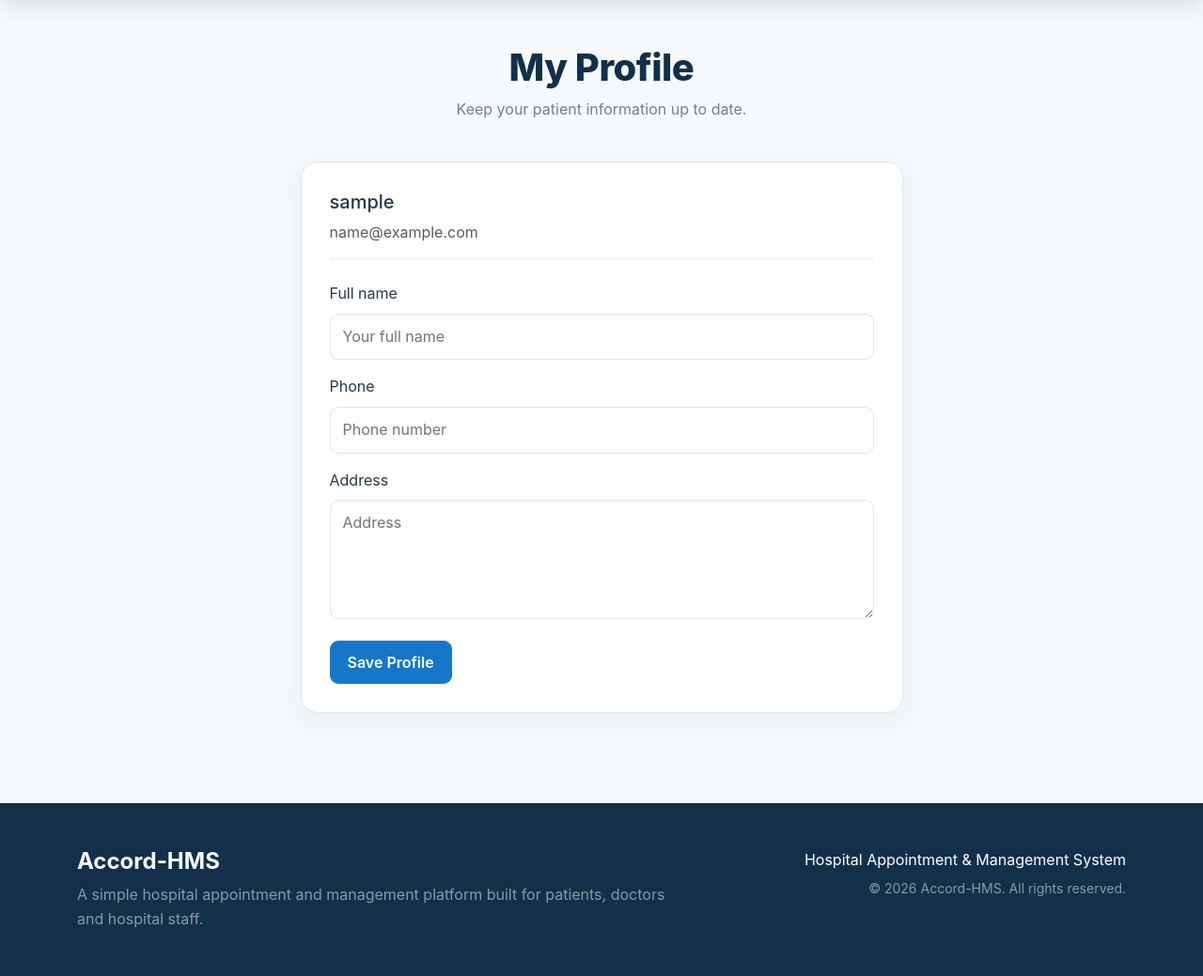
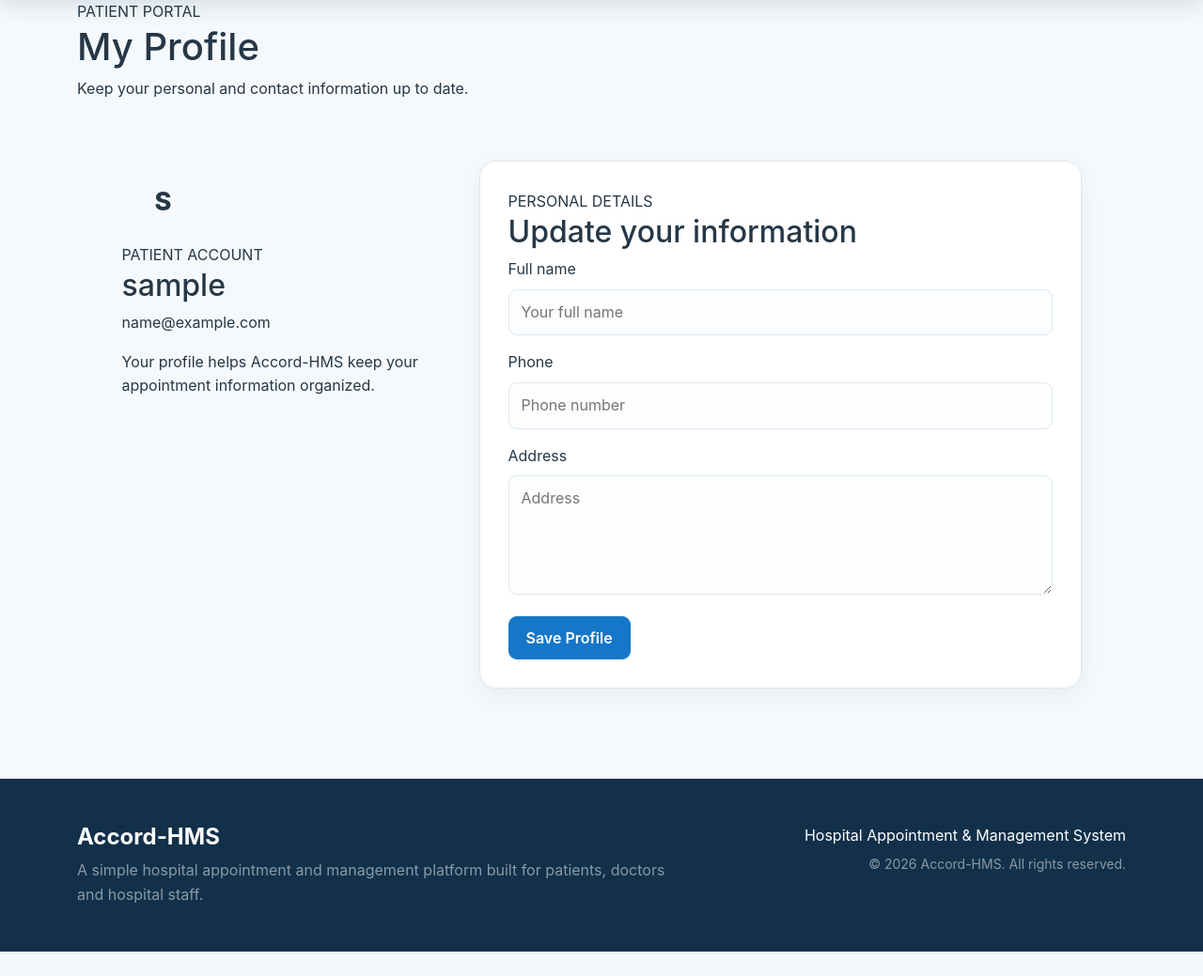
Before and after one commit to adityatiwari-git/Accord-HMS, a Django app: page /profile/ in a window 1280 px wide. Shown: the part 70-1109 px from the top of the page at 94% size. After the commit the page ends 1083 px from the top, so only its background shows below. Run offline with Django 5.2, Linux system fonts and the light colour scheme; the visitor is signed in with stand-in values (Sample User, id 1); data comes from the database, SQL or seed files in the repository.

Commit message:
Polish patient profile UI

```diff
--- a/templates/profile.html
+++ b/templates/profile.html
@@ -3,30 +3,36 @@
 {% block title %}My Profile | Accord-HMS{% endblock %}
 
 {% block content %}
+<section class="page-hero compact-hero">
+    <div class="container">
+        <span class="eyebrow">PATIENT PORTAL</span>
+        <h1>My Profile</h1>
+        <p>Keep your personal and contact information up to date.</p>
+    </div>
+</section>
+
 <section class="py-5">
     <div class="container">
-        <div class="section-title text-center">
-            <h1>My Profile</h1>
-            <p>Keep your patient information up to date.</p>
-        </div>
-
-        <div class="row justify-content-center">
-            <div class="col-md-7">
-                <div class="form-card">
-                    <div class="profile-summary mb-4">
-                        <h5>{{ user.username }}</h5>
-                        <p class="text-muted mb-0">{{ user.email }}</p>
-                    </div>
-
+        <div class="row g-4 justify-content-center">
+            <div class="col-lg-4">
+                <div class="profile-panel">
+                    <div class="profile-avatar large">{{ user.username|first|upper }}</div>
+                    <span class="eyebrow">PATIENT ACCOUNT</span>
+                    <h2>{{ user.username }}</h2>
+                    <p>{{ user.email }}</p>
+                    <div class="profile-note">Your profile helps Accord-HMS keep your appointment information organized.</div>
+                </div>
+            </div>
+            <div class="col-lg-7">
+                <div class="form-card polished-form-card">
+                    <div class="form-card-heading"><span class="eyebrow">PERSONAL DETAILS</span><h2>Update your information</h2></div>
                     <form method="post">
                         {% csrf_token %}
                         {% for field in form %}
                         <div class="mb-3">
                             <label class="form-label">{{ field.label }}</label>
                             {{ field }}
-                            {% if field.errors %}
-                            <div class="text-danger small">{{ field.errors|striptags }}</div>
-                            {% endif %}
+                            {% if field.errors %}<div class="text-danger small mt-1">{{ field.errors|striptags }}</div>{% endif %}
                         </div>
                         {% endfor %}
                         <button type="submit" class="btn btn-primary">Save Profile</button>
```
